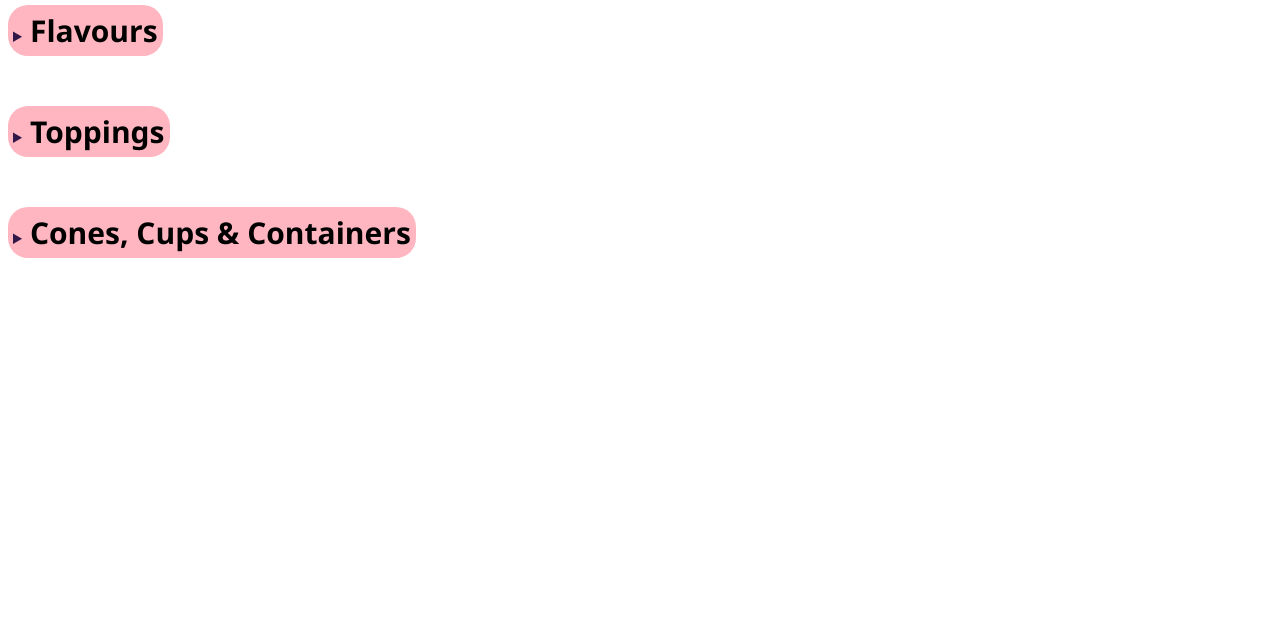
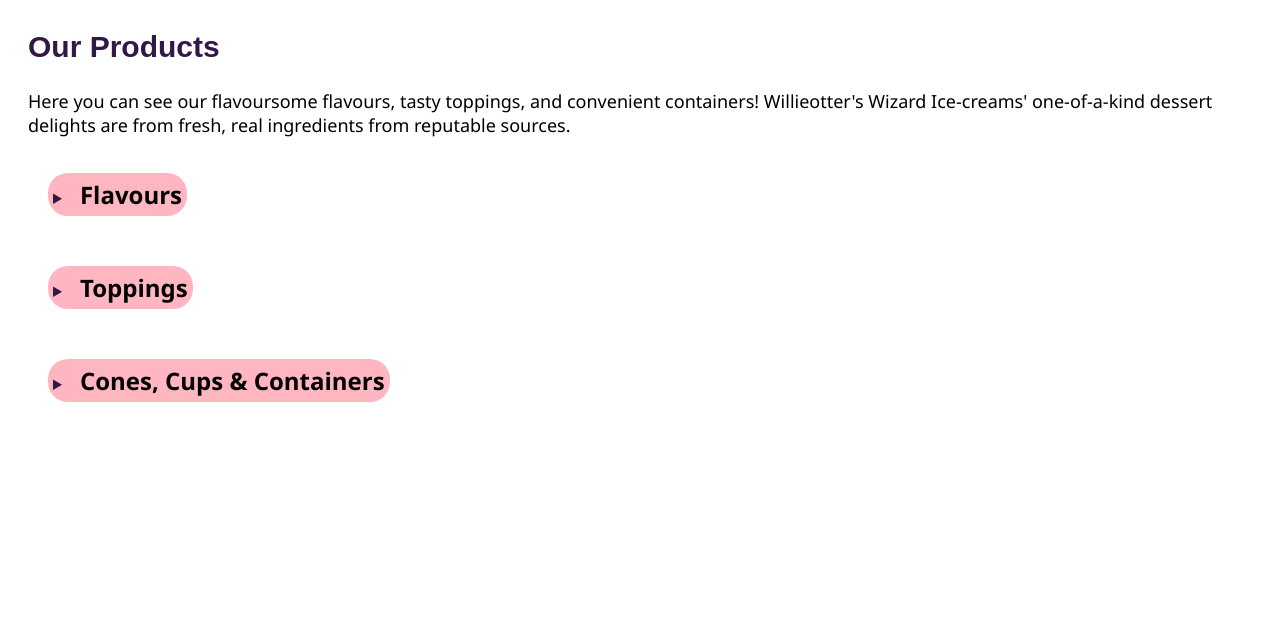
Before and after one commit to IsaacYao20036/project, a Flask app: page /our_products in a window 1280 px wide. Shown: the part 67-709 px from the top of the page. Run offline with Flask 3, Linux system fonts and the light colour scheme; data comes from the database, SQL or seed files in the repository; some web fonts are replaced.

Commit message:
styled and added text to products page

```diff
--- a/static/css/style.css
+++ b/static/css/style.css
@@ -138,9 +138,9 @@ footer {
     width: 40%;
     left: 20px;
     margin-bottom: 50px;
-    border-style:double;
+    border-style: double;
     border-color: lightpink;
-    border-width: 5px;
+    border-width: 8px;
     border-radius: 50px;
     padding: 0px 20px;
 }
@@ -150,6 +150,10 @@ footer {
 *  OUR PRODUCTS PAGE  *
 **********************/
 
+.products_text {
+    padding-left: 20px;
+}
+
 details {
     margin-bottom: 50px;
 }
@@ -157,6 +161,7 @@ details {
 details summary {
     cursor: pointer;
     width: fit-content;
+    left: 40px;
     padding: 5px;
     border-radius: 20px;
     background-color: lightpink;
@@ -168,21 +173,28 @@ details summary::marker {
 
 details summary > h2 {
     display: inline;
+    font-size: 24px;
     font-family: 'Segoe UI', Tahoma, Geneva, Verdana, sans-serif;
     color: black;
+    padding-left: 10px;
 }
 
 /* All divs under details */
 details .item {
     display: block;
     width: fit-content;
-    left: 20px;
+    background-color: rgba(255, 182, 193, 0.1);
+    left: 60px;
     margin-top: 20px;
-    border-style: solid;
+    border-width: 8px;
+    border-style: double;
+    border-radius: 20px;
     border-color: #311847;
+    padding: 10px;
 }
 
 details .item .item_image {
+    border-width: 2px;
     border-style: solid;
     border-radius: 50px;
     border-color: black;
@@ -191,6 +203,8 @@ details .item .item_image {
 details .item .item_text {
     display: inline-block;
     vertical-align: top;
+    inline-size: 800px;
+    padding-left: 20px;
 }
 
 
--- a/templates/our_products.html
+++ b/templates/our_products.html
@@ -1,5 +1,12 @@
 {% extends "layout.html" %}
 {% block content %}
+
+<h2 class="products_text">Our Products</h2>
+<p class="products_text">Here you can see our flavoursome flavours, tasty toppings, and convenient containers!
+    Willieotter's Wizard Ice-creams' one-of-a-kind dessert delights are from
+    fresh, real ingredients from reputable sources.</p>
+
+<br>
 
 <details>
     <summary><h2>Flavours</h2></summary>
```
